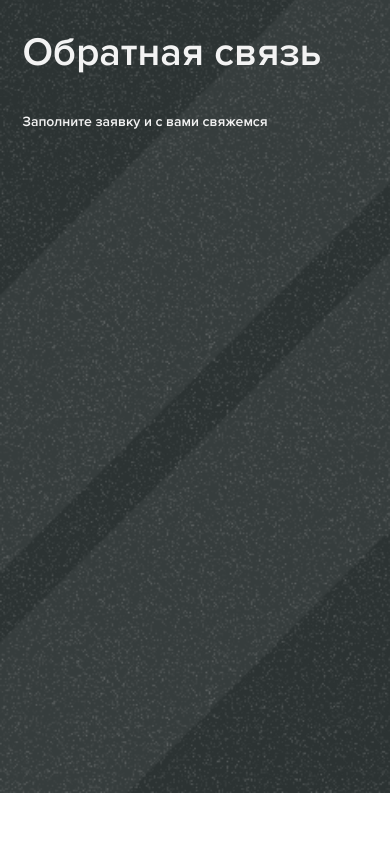
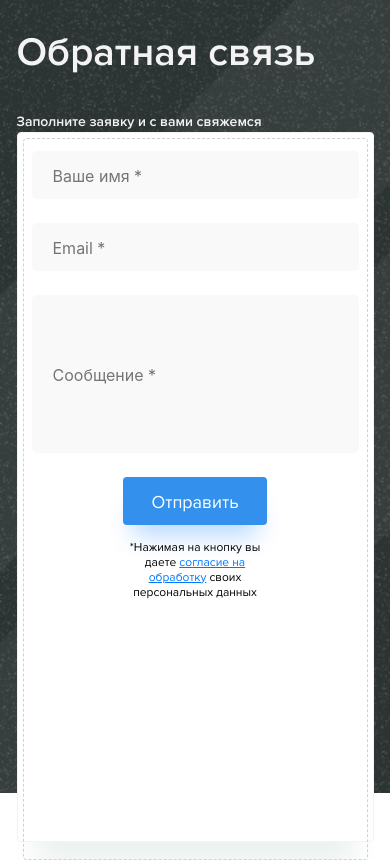
Before and after one commit to Photokub/zalivam-net, a React (Create React App) app: page / in a window 390 px wide. Shown: the part 7380-8240 px from the top of the page. Before the commit the page ends 8173 px from the top, so only its background shows below. Built offline with nearby package versions, Linux system fonts and the light colour scheme.

Commit message:
Feat: верстать форму Feedback

```diff
--- a/src/components/Feedback/Feedback.tsx
+++ b/src/components/Feedback/Feedback.tsx
@@ -1,5 +1,6 @@
 import React from "react";
 import "./Feedback.css"
+import FeedbackForm from "../FeedbackForm/Feedbackform";
 
 interface FeedbackPropTypes {
 
@@ -11,6 +12,7 @@
             <div className="feedbck__wrap">
                 <h2 className="feedback__title">Обратная связь</h2>
                 <p className="feedback__paragraph">Заполните заявку и с вами свяжемся</p>
+                <FeedbackForm />
             </div>
         </section>
     )
--- /dev/null
+++ b/src/components/FeedbackForm/FeedbackForm.css
@@ -0,0 +1,136 @@
+.feedbackFormContainer {
+  padding: 5px;
+  margin: 28px 0 0 0;
+  border-radius: 4px;
+  border: 1px solid #F3F3F3;
+  background: #FFF;
+  box-shadow: 0px 45px 25px -20px rgba(174, 197, 191, 0.22);
+  z-index: 1;
+}
+
+.feedbackForm {
+  height: 100%;
+  border: 1px dashed #D2D1D1;
+  border-radius: 4px;
+  display: flex;
+  flex-direction: column;
+  justify-content: start;
+  gap: 24px;
+  padding: 12px 8px 10px 8px;
+}
+
+.feedbackForm__field {
+  width: 100%;
+  padding: 0;
+  margin: 0;
+}
+
+.feedbackFormInput {
+  width: 100%;
+  height: 48px;
+  padding: 11px 5px 9px 21px;
+  border: none;
+  border-radius: 5px;
+  box-sizing: border-box;
+  background: #F9F9F9;
+}
+
+.feedbackFormInput_message {
+  height: 158px;
+}
+
+.feedbackFormBtnContainer {
+  display: flex;
+  flex-direction: column;
+  align-items: center;
+  padding: 0 120px;
+}
+
+.feedbackFormSubmitBtn {
+  display: flex;
+  width: 100%;
+  height: 48px;
+  padding: 22px 28px 20px 28px;
+  margin: 0 0 15px 0;
+  justify-content: center;
+  align-items: center;
+  grid-row: 2/3;
+  grid-column: 1/2;
+  border: none;
+  border-radius: 4px;
+  background: #3390EC;
+  box-shadow: 0px 20px 24px -10px rgba(0, 119, 255, 0.3);
+  transition: 0.25s;
+  cursor: pointer;
+  color: #FFF;
+  font-variant-numeric: lining-nums proportional-nums;
+  font-family: "Proxima Nova";
+  font-size: 18px;
+  font-style: normal;
+  font-weight: 400;
+  line-height: normal;
+  font-variant: small-caps;
+}
+.feedbackFormSubmitBtn:hover {
+  background: var(--Buttons, #539de8);
+  box-shadow: 0px 24.8px 29.76px -12.4px rgba(51, 144, 236, 0.35);
+}
+.feedbackFormSubmitBtn:active {
+  transform: translateX(1px) translateY(1px);
+}
+
+.feedbackFormLegalText {
+  grid-column: 1/2;
+  grid-row: 2/3;
+  align-self: flex-end;
+  text-align: center;
+  font-variant-numeric: lining-nums proportional-nums;
+  font-family: "Proxima Nova";
+  font-size: 12px;
+  font-style: normal;
+  font-weight: 400;
+  line-height: normal;
+  font-variant: all-small-caps;
+}
+
+.feedbackFormLegalText__link {
+  color: #0077FF;
+}
+
+@media screen and (max-width: 984px) {
+  .feedbackFormContainer {
+    max-width: 660px;
+    height: 100%;
+    margin: 0;
+  }
+  .feedbackForm {
+    display: flex;
+    flex-direction: column;
+  }
+  .feedbackFormTitle {
+    margin: 26px 17px;
+  }
+  .feedbackFormInputContainer {
+    margin: 0 17px;
+    gap: 20px;
+  }
+  .feedbackFormInput {
+    width: 100%;
+  }
+  .adFormBtnContainer {
+    margin-top: 20px;
+    padding: 0 0 20px 0;
+  }
+  .feedbackFormLegalText {
+    align-self: center;
+  }
+}
+@media screen and (max-width: 568px) {
+  .feedbackFormContainer {
+    max-width: 345px;
+  }
+  .feedbackFormBtnContainer {
+    align-self: center;
+    max-width: 296px;
+  }
+}/*# sourceMappingURL=FeedbackForm.css.map */
--- /dev/null
+++ b/src/components/FeedbackForm/FeedbackForm.scss
@@ -0,0 +1,152 @@
+@import '../../variables/variaables.scss';
+
+
+.feedbackFormContainer {
+    padding: 5px;
+    margin: 28px 0 0 0;
+    border-radius: 4px;
+    border: 1px solid #F3F3F3;
+    background: #FFF;
+    box-shadow: 0px 45px 25px -20px rgba(174, 197, 191, 0.22);
+    z-index: 1;
+}
+
+.feedbackForm {
+    height: 100%;
+    border: 1px dashed #D2D1D1;
+    border-radius: 4px;
+    display: flex;
+    flex-direction: column;
+    justify-content: start;
+    gap: 24px;
+    padding: 12px 8px 10px 8px;
+}
+
+.feedbackForm__field{
+    width: 100%;
+    padding: 0;
+    margin: 0;
+}
+
+.feedbackFormInput {
+    width: 100%;
+    height: 48px;
+    padding: 11px 5px 9px 21px;
+    border: none;
+    border-radius: 5px;
+    box-sizing: border-box;
+    background: #F9F9F9;
+}
+
+.feedbackFormInput_message {
+    height: 158px;
+}
+
+.feedbackFormBtnContainer {
+    display: flex;
+    flex-direction: column;
+    align-items: center;
+    padding: 0 120px;
+}
+
+.feedbackFormSubmitBtn {
+    display: flex;
+    width: 100%;
+    height: 48px;
+    padding: 22px 28px 20px 28px;
+    margin: 0 0 15px 0;
+    justify-content: center;
+    align-items: center;
+    grid-row: 2/3;
+    grid-column: 1/2;
+    border: none;
+    border-radius: 4px;
+    background: $element-color;
+    box-shadow: 0px 20px 24px -10px rgba(0, 119, 255, 0.30);
+    transition: 0.25s;
+    cursor: pointer;
+
+    color: #FFF;
+    font-variant-numeric: lining-nums proportional-nums;
+    font-family: "Proxima Nova";
+    font-size: 18px;
+    font-style: normal;
+    font-weight: 400;
+    line-height: normal;
+    font-variant: small-caps;
+
+    &:hover {
+        background: var(--Buttons, #539de8);
+        box-shadow: 0px 24.8px 29.76px -12.4px rgba(51, 144, 236, 0.35);
+    }
+
+    &:active {
+        transform: translateX(1px) translateY(1px);
+    }
+}
+
+.feedbackFormLegalText {
+    grid-column: 1/2;
+    grid-row: 2/3;
+    align-self: flex-end;
+
+    text-align: center;
+    font-variant-numeric: lining-nums proportional-nums;
+    font-family: "Proxima Nova";
+    font-size: 12px;
+    font-style: normal;
+    font-weight: 400;
+    line-height: normal;
+    font-variant: all-small-caps;
+}
+
+.feedbackFormLegalText__link {
+    color: $text-highlight-color;
+
+}
+
+@media screen and (max-width: 984px) {
+    .feedbackFormContainer {
+        max-width: 660px;
+        height: 100%;
+        margin: 0;
+    }
+
+    .feedbackForm {
+        display: flex;
+        flex-direction: column;
+    }
+
+    .feedbackFormTitle {
+        margin: 26px 17px;
+    }
+
+    .feedbackFormInputContainer {
+        margin: 0 17px;
+        gap: 20px;
+    }
+
+    .feedbackFormInput {
+        width: 100%;
+    }
+
+    .adFormBtnContainer {
+        margin-top: 20px;
+        padding: 0 0 20px 0;
+    }
+
+    .feedbackFormLegalText {
+        align-self: center;
+    }
+}
+
+@media screen and (max-width: 568px) {
+    .feedbackFormContainer {
+        max-width: 345px;
+    }
+
+    .feedbackFormBtnContainer {
+        align-self: center;
+        max-width: 296px;
+    }
+}
--- /dev/null
+++ b/src/components/FeedbackForm/Feedbackform.tsx
@@ -0,0 +1,31 @@
+import React from "react";
+import "./FeedbackForm.css";
+import { Link } from "react-router-dom";
+
+interface FeedbackPropTypes {
+
+}
+
+const FeedbackForm: React.FC<FeedbackPropTypes> = ({ }) => {
+    return (
+        <div className="feedbackFormContainer">
+            <form name="feedbackForm" action="" className="feedbackForm">
+                <label htmlFor="" className="feedbackForm__field">
+                    <input type="text" className="feedbackFormInput" name="feedbackInputName" placeholder="Ваше имя *" required />
+                </label>
+                <label htmlFor="" className="feedbackForm__field">
+                    <input type="text" className="feedbackFormInput" name="feedbackInputEmail" placeholder="Email *" required />
+                </label>
+                <label htmlFor="" className="feedbackForm__field">
+                    <input type="text" className="feedbackFormInput feedbackFormInput_message" name="feedbackInputMessage" placeholder="Сообщение *" required />
+                </label>
+                <div className="feedbackFormBtnContainer">
+                    <button className="feedbackFormSubmitBtn" type="submit">Отправить</button>
+                    <span className="feedbackFormLegalText">*Нажимая на кнопку вы даете <Link to="#" className="feedbackFormLegalText__link">согласие на обработку</Link> своих персональных данных</span>
+                </div>
+            </form>
+        </div>
+    )
+}
+
+export default FeedbackForm;
```
Also changed, not shown: 1 other file (tests, documents, lock files or other folders).
